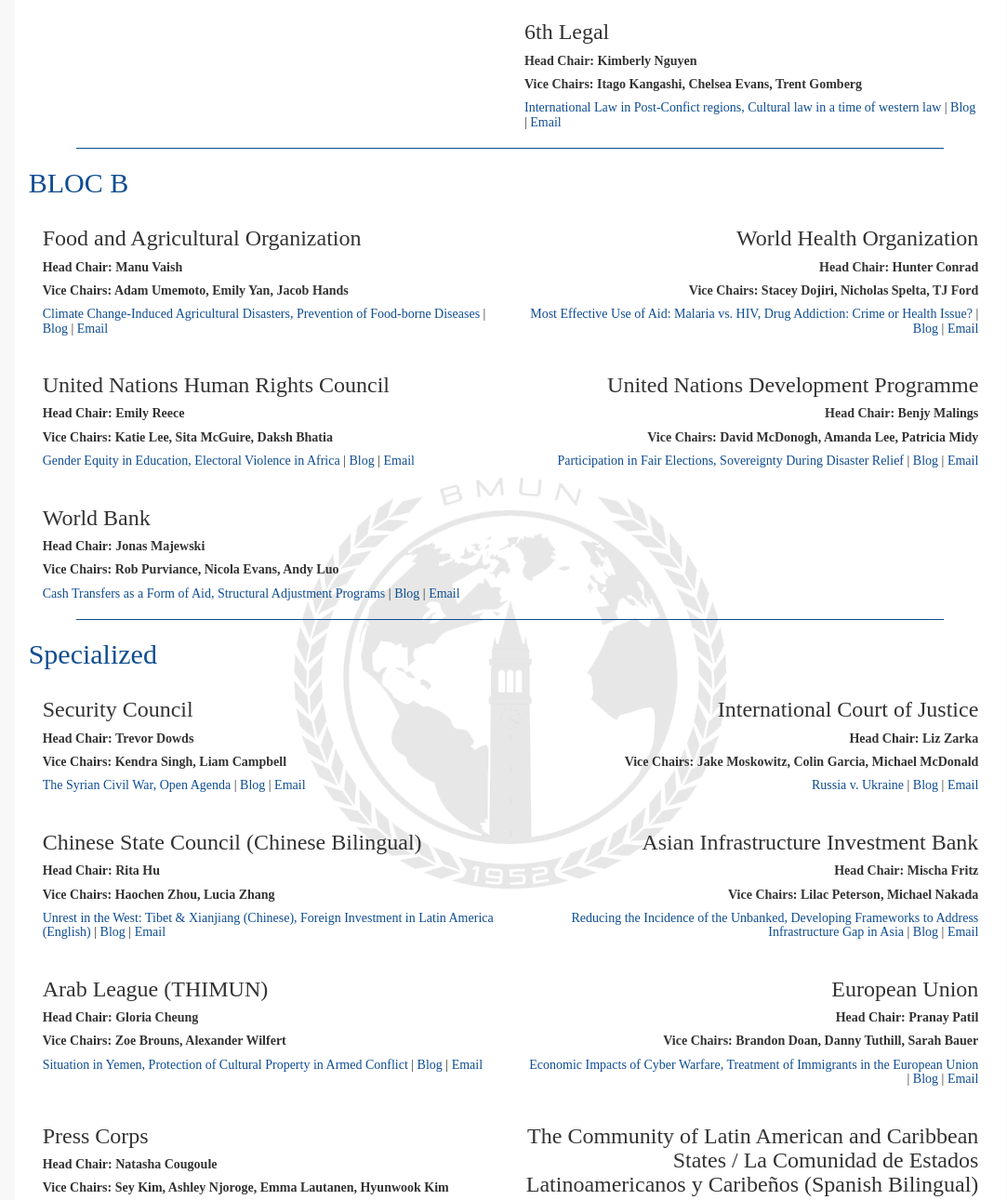
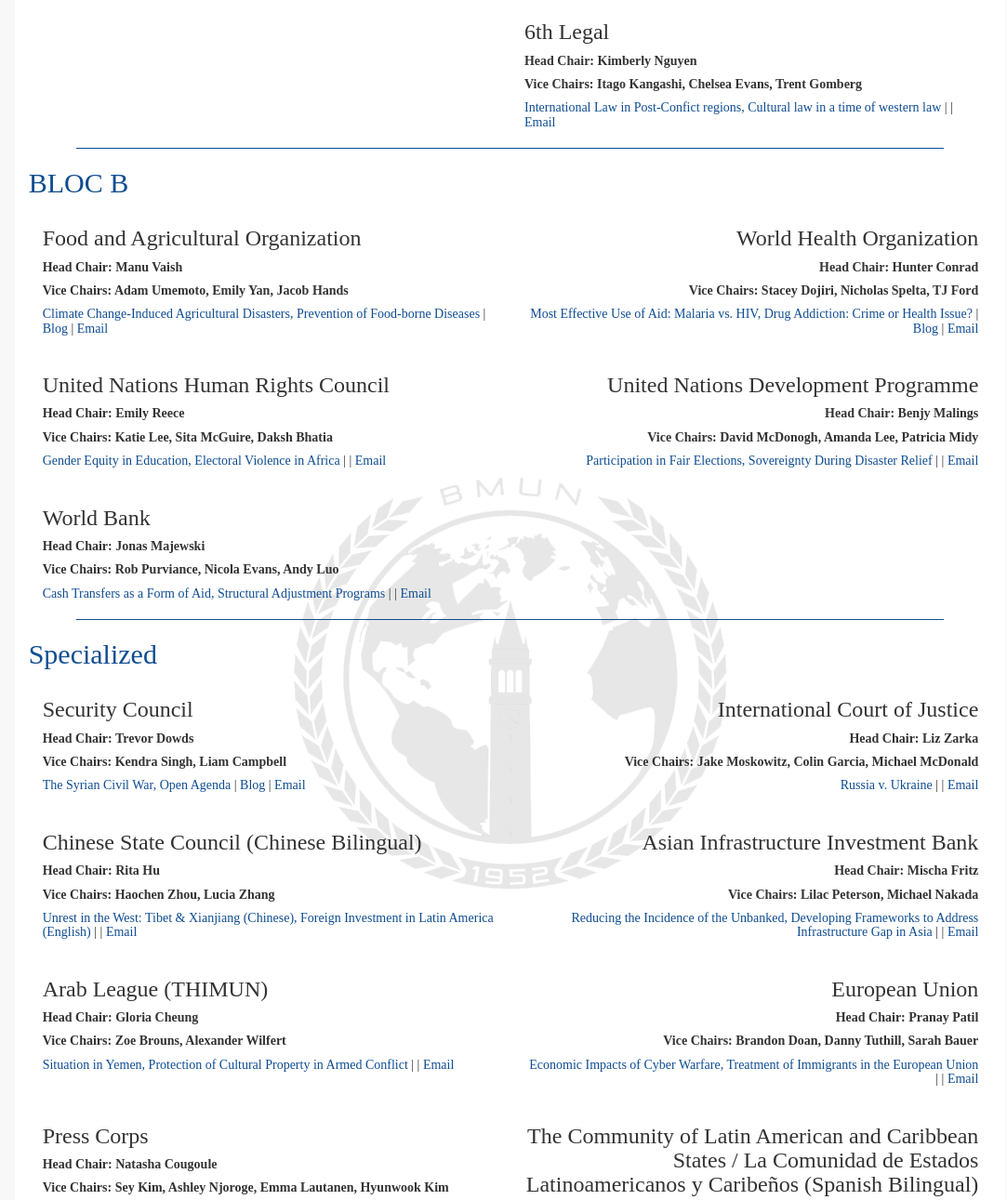
Before and after one commit to nathanielparke/website, a PHP site: page /Committees.php in a window 1280 px wide. Shown: the part 325-1616 px from the top of the page at 93% size, without its empty margins (91-1174 px from the left). Run offline with PHP 8.4, Linux system fonts and the light colour scheme; some libraries are stand-ins or nearby versions.

Commit message:
fixes blog

```diff
--- a/Committees.php
+++ b/Committees.php
@@ -30,7 +30,7 @@
                 <h3 class="committee-heading"> 6th Legal</h3>
                 <h5><strong>Head Chair: Kimberly Nguyen</strong></h5>
                 <h5><strong>Vice Chairs: Itago Kangashi, Chelsea Evans, Trent Gomberg </h5></strong>
-                <h5><a href="topicSynopses/LEGAL.pdf">International Law in Post-Confict regions, Cultural law in a time of western law</a> |  <a href="http://legal.blogs.bmun.org/">Blog</a> | <a href="mailto:knguyen@bmun.org" target="_blank">Email</a></h5>
+                <h5><a href="topicSynopses/LEGAL.pdf">International Law in Post-Confict regions, Cultural law in a time of western law</a> |  <!-- <a href="http://legal.blogs.bmun.org/">Blog</a> --> | <a href="mailto:knguyen@bmun.org" target="_blank">Email</a></h5>
             </div>
 
             <hr>
@@ -55,21 +55,21 @@
                 <h3 class="committee-heading"> United Nations Human Rights Council</h3>
                 <h5><strong>Head Chair: Emily Reece</strong></h5>
                 <h5><strong>Vice Chairs: Katie Lee, Sita McGuire, Daksh Bhatia</h5></strong>
-                <h5><a href="topicSynopses/UNHRC.pdf">Gender Equity in Education, Electoral Violence in Africa</a> |  <a href="http://unhrc.blogs.bmun.org/">Blog</a> | <a href="mailto:ereece@bmun.org" target="_blank">Email</a></h5>
+                <h5><a href="topicSynopses/UNHRC.pdf">Gender Equity in Education, Electoral Violence in Africa</a> |  <!-- <a href="http://unhrc.blogs.bmun.org/">Blog</a> --> | <a href="mailto:ereece@bmun.org" target="_blank">Email</a></h5>
             </div>
 
             <div class="col-md-6 committee" style="text-align:right">
                 <h3 class="committee-heading"> United Nations Development Programme</h3>
                 <h5><strong>Head Chair: Benjy Malings</strong></h5>
                 <h5><strong>Vice Chairs: David McDonogh, Amanda Lee, Patricia Midy</h5></strong>
-                <h5><a href="ComingSoon.php">Participation in Fair Elections, Sovereignty During Disaster Relief</a> |  <a href="http://undp.blogs.bmun.org/">Blog</a> | <a href="mailto:outreach@bmun.org" target="_blank">Email</a></h5>
+                <h5><a href="ComingSoon.php">Participation in Fair Elections, Sovereignty During Disaster Relief</a> |  <!-- <a href="http://undp.blogs.bmun.org/">Blog</a> --> | <a href="mailto:outreach@bmun.org" target="_blank">Email</a></h5>
             </div>
 
             <div class="col-md-6 committee">
                 <h3 class="committee-heading"> World Bank</h3>
                 <h5><strong>Head Chair: Jonas Majewski</strong></h5>
                 <h5><strong>Vice Chairs: Rob Purviance, Nicola Evans, Andy Luo</h5></strong>
-                <h5><a href="topicSynopses/WB.pdf">Cash Transfers as a Form of Aid, Structural Adjustment Programs</a> |  <a href="http://wb.blogs.bmun.org/">Blog</a> | <a href="mailto:jmajewski@bmun.org" target="_blank">Email</a></h5>
+                <h5><a href="topicSynopses/WB.pdf">Cash Transfers as a Form of Aid, Structural Adjustment Programs</a> |  <!-- <a href="http://wb.blogs.bmun.org/">Blog</a>  -->| <a href="mailto:jmajewski@bmun.org" target="_blank">Email</a></h5>
             </div>
 
             <hr>
@@ -87,35 +87,35 @@
                 <h3 class="committee-heading"> International Court of Justice</h3>
                 <h5><strong>Head Chair: Liz Zarka</strong></h5>
                 <h5><strong>Vice Chairs: Jake Moskowitz, Colin Garcia, Michael McDonald</h5></strong>
-                <h5><a href="topicSynopses/ICJ.pdf">Russia v. Ukraine</a> | <a href="http://icj.blogs.bmun.org/">Blog</a>  | <a href="mailto:lzarka@bmun.org" target="_blank">Email</a></h5>
+                <h5><a href="topicSynopses/ICJ.pdf">Russia v. Ukraine</a> | <!-- <a href="http://icj.blogs.bmun.org/">Blog</a> -->  | <a href="mailto:lzarka@bmun.org" target="_blank">Email</a></h5>
             </div>
 
             <div class="col-md-6 committee">
                 <h3 class="committee-heading"> Chinese State Council (Chinese Bilingual)</h3>
                 <h5><strong>Head Chair: Rita Hu</strong></h5>
                 <h5><strong>Vice Chairs: Haochen Zhou, Lucia Zhang</h5></strong>
-                <h5><a href="ComingSoon.php">Unrest in the West: Tibet & Xianjiang (Chinese), Foreign Investment in Latin America (English)</a> |  <a href="http://csc.blogs.bmun.org/">Blog</a> | <a href="mailto:info@bmun.org" target="_blank">Email</a></h5>
+                <h5><a href="ComingSoon.php">Unrest in the West: Tibet & Xianjiang (Chinese), Foreign Investment in Latin America (English)</a> |  <!-- <a href="http://csc.blogs.bmun.org/">Blog</a> --> | <a href="mailto:info@bmun.org" target="_blank">Email</a></h5>
             </div>
 
             <div class="col-md-6 committee" style="text-align:right">
                 <h3 class="committee-heading"> Asian Infrastructure Investment Bank</h3>
                 <h5><strong>Head Chair: Mischa Fritz</strong></h5>
                 <h5><strong>Vice Chairs: Lilac Peterson, Michael Nakada</h5></strong>
-                <h5><a href="topicSynopses/AIIB.pdf">Reducing the Incidence of the Unbanked, Developing Frameworks to Address Infrastructure Gap in Asia</a> |  <a href="http://aiib.blogs.bmun.org/">Blog</a> | <a href="mailto:treasurer@bmun.org" target="_blank">Email</a></h5>
+                <h5><a href="topicSynopses/AIIB.pdf">Reducing the Incidence of the Unbanked, Developing Frameworks to Address Infrastructure Gap in Asia</a> |  <!-- <a href="http://aiib.blogs.bmun.org/">Blog</a> --> | <a href="mailto:treasurer@bmun.org" target="_blank">Email</a></h5>
             </div>
 
             <div class="col-md-6 committee">
                 <h3 class="committee-heading"> Arab League (THIMUN)</h3>
                 <h5><strong>Head Chair: Gloria Cheung</strong></h5>
                 <h5><strong>Vice Chairs: Zoe Brouns, Alexander Wilfert</h5></strong>
-                <h5><a href="topicSynopses/AL.pdf">Situation in Yemen, Protection of Cultural Property in Armed Conflict</a> |  <a href="http://al.blogs.bmun.org/">Blog</a> | <a href="mailto:gcheung@bmun.org" target="_blank">Email</a></h5>
+                <h5><a href="topicSynopses/AL.pdf">Situation in Yemen, Protection of Cultural Property in Armed Conflict</a> |  <!-- <a href="http://al.blogs.bmun.org/">Blog</a> --> | <a href="mailto:gcheung@bmun.org" target="_blank">Email</a></h5>
             </div>
 
             <div class="col-md-6 committee" style="text-align:right">
                 <h3 class="committee-heading"> European Union</h3>
                 <h5><strong>Head Chair: Pranay Patil</strong></h5>
                 <h5><strong>Vice Chairs: Brandon Doan, Danny Tuthill, Sarah Bauer</h5></strong>
-                <h5><a href="ComingSoon.php">Economic Impacts of Cyber Warfare, Treatment of Immigrants in the European Union</a> | <a href="http://eu.blogs.bmun.org/">Blog</a> | <a href="mailto:ppatil@bmun.org" target="_blank">Email</a></h5>
+                <h5><a href="ComingSoon.php">Economic Impacts of Cyber Warfare, Treatment of Immigrants in the European Union</a> | <!-- <a href="http://eu.blogs.bmun.org/">Blog</a> --> | <a href="mailto:ppatil@bmun.org" target="_blank">Email</a></h5>
             </div>
 
             <div class="col-md-6 committee">
```
